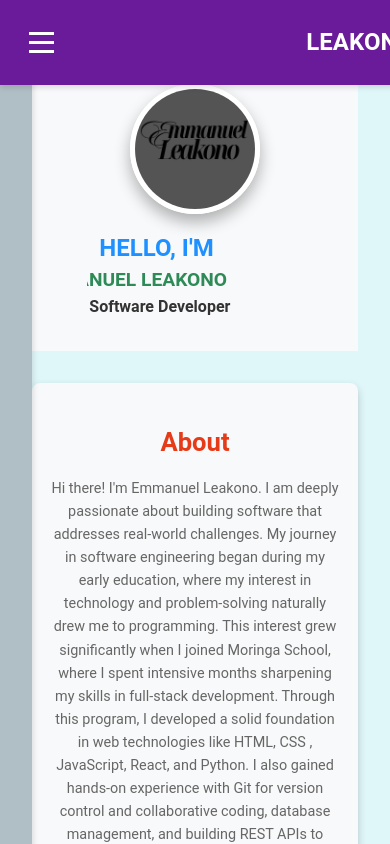
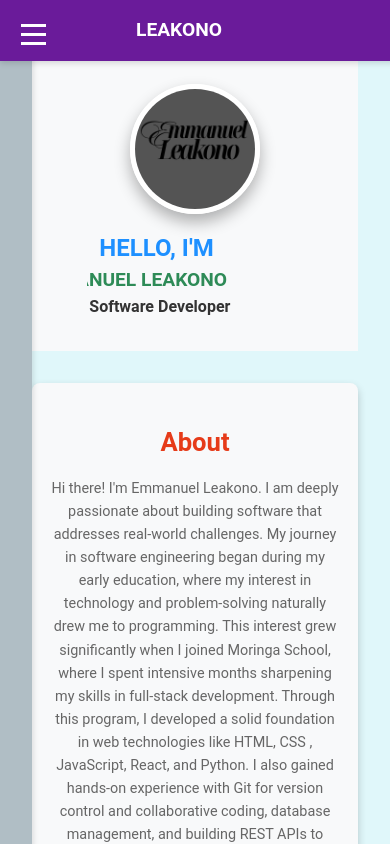
Before and after one commit to LEAKONO/My-website, a React (Create React App) app: page / in a window 390 px wide. Shown: the top 844 px of the page. Built offline with nearby package versions, Linux system fonts and the light colour scheme.

Commit message:
more responsiveness

```diff
--- a/src/components/Navbar.js
+++ b/src/components/Navbar.js
@@ -75,6 +75,12 @@ const TopNav = styled.nav`
   width: 100%;
   box-shadow: 0 2px 6px rgba(0, 0, 0, 0.15);
   z-index: 1000;
+
+  /* Center logo on smaller screens */
+  @media (max-width: 768px) {
+    justify-content: center; /* Center logo */
+    padding: 1rem; /* Reduced padding */
+  }
 `;
 
 const Hamburger = styled.button`
@@ -84,6 +90,10 @@ const Hamburger = styled.button`
   background: none;
   border: none;
   padding: 0.3rem;
+  position: absolute;
+  top: 1rem; /* Distance from the top */
+  left: 1rem; /* Distance from the left */
+  z-index: 1100;
 
   @media (min-width: 769px) {
     display: none;
@@ -93,7 +103,7 @@ const Hamburger = styled.button`
 const Bar = styled.span`
   width: 25px;
   height: 3px;
-  background-color: #fff; /* White bars */
+  background-color: #fff;
   margin: 3px 0;
   transition: 0.3s;
 `;
@@ -103,12 +113,18 @@ const Logo = styled.a`
   text-decoration: none;
   font-weight: 600;
   font-size: 1.5rem;
+  min-width: 150px;
+
+  /* Make logo smaller on smaller screens */
+  @media (max-width: 768px) {
+    font-size: 1.2rem; /* Reduce font size */
+  }
 `;
 
 const SideNav = styled.div`
   position: fixed;
-  top: 0; /* Align the sidebar directly from the top */
-  left: ${(props) => (props.isOpen ? '0' : '-250px')}; /* Adjust width for smooth toggle */
+  top: 0;
+  left: ${(props) => (props.isOpen ? '0' : '-250px')};
   width: 250px;
   height: 100vh; /* Full height of the viewport */
   background-color: #B0BEC5; /* Light Slate Gray */
@@ -118,7 +134,7 @@ const SideNav = styled.div`
   z-index: 999;
 
   @media (min-width: 769px) {
-    left: 0; /* Always visible on larger screens */
+    left: 0;
   }
 `;
 
@@ -127,7 +143,7 @@ const NavLink = styled.a`
   align-items: center;
   gap: 10px; /* Add spacing between the icon and text */
   margin: 1rem 0;
-  color: ${(props) => (props.home ? '#E64A19' : '#6A1B9A')}; /* Home in Deep Orange, others in Purple */
+  color: ${(props) => (props.home ? '#E64A19' : '#6A1B9A')};
   text-decoration: none;
   font-weight: 600;
   font-size: 1.2rem;
@@ -138,6 +154,6 @@ const NavLink = styled.a`
   }
 
   &:hover {
-    color: #E64A19; /* Change to orange on hover */
+    color: #E64A19;
   }
 `;
```
